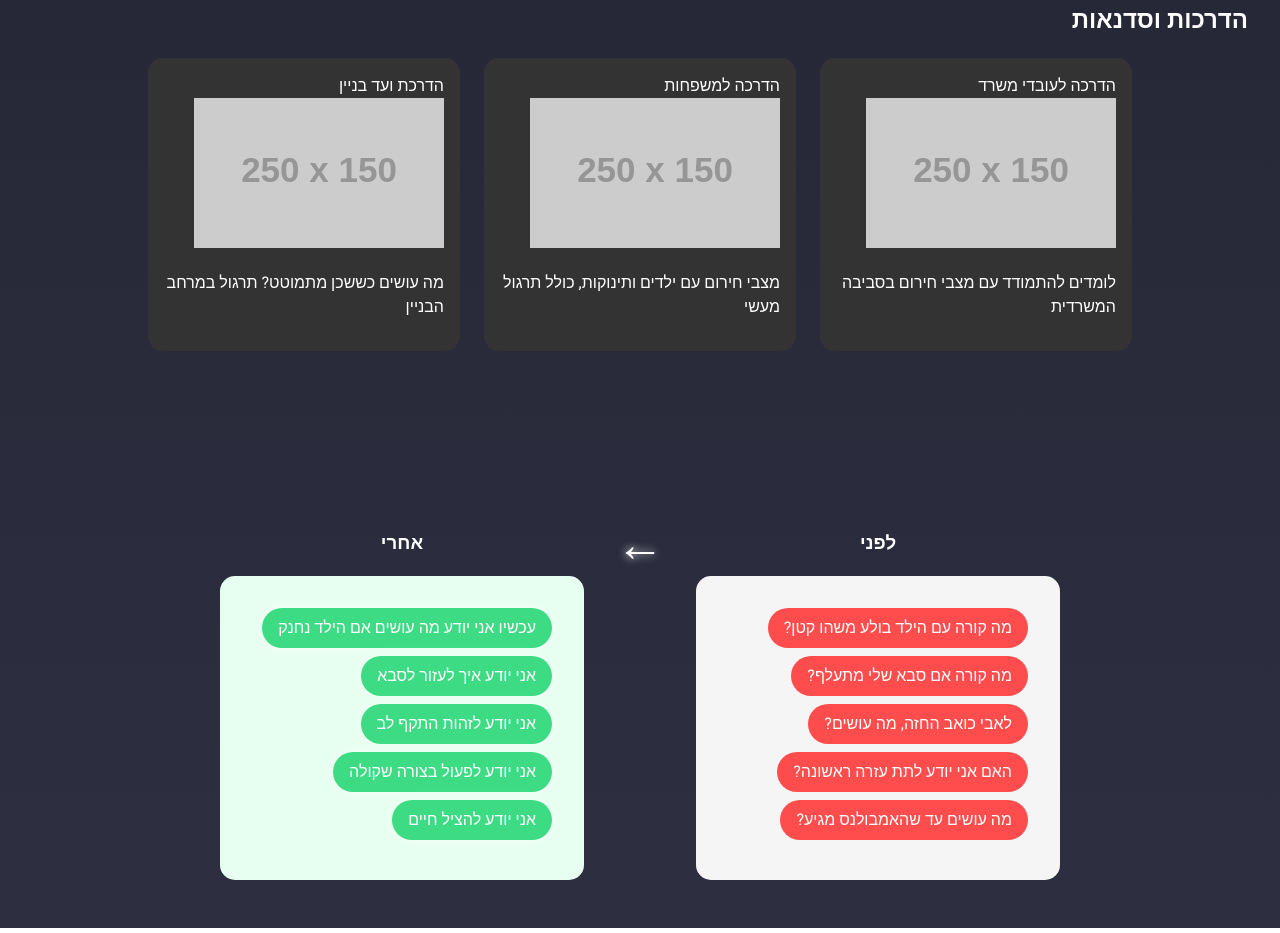
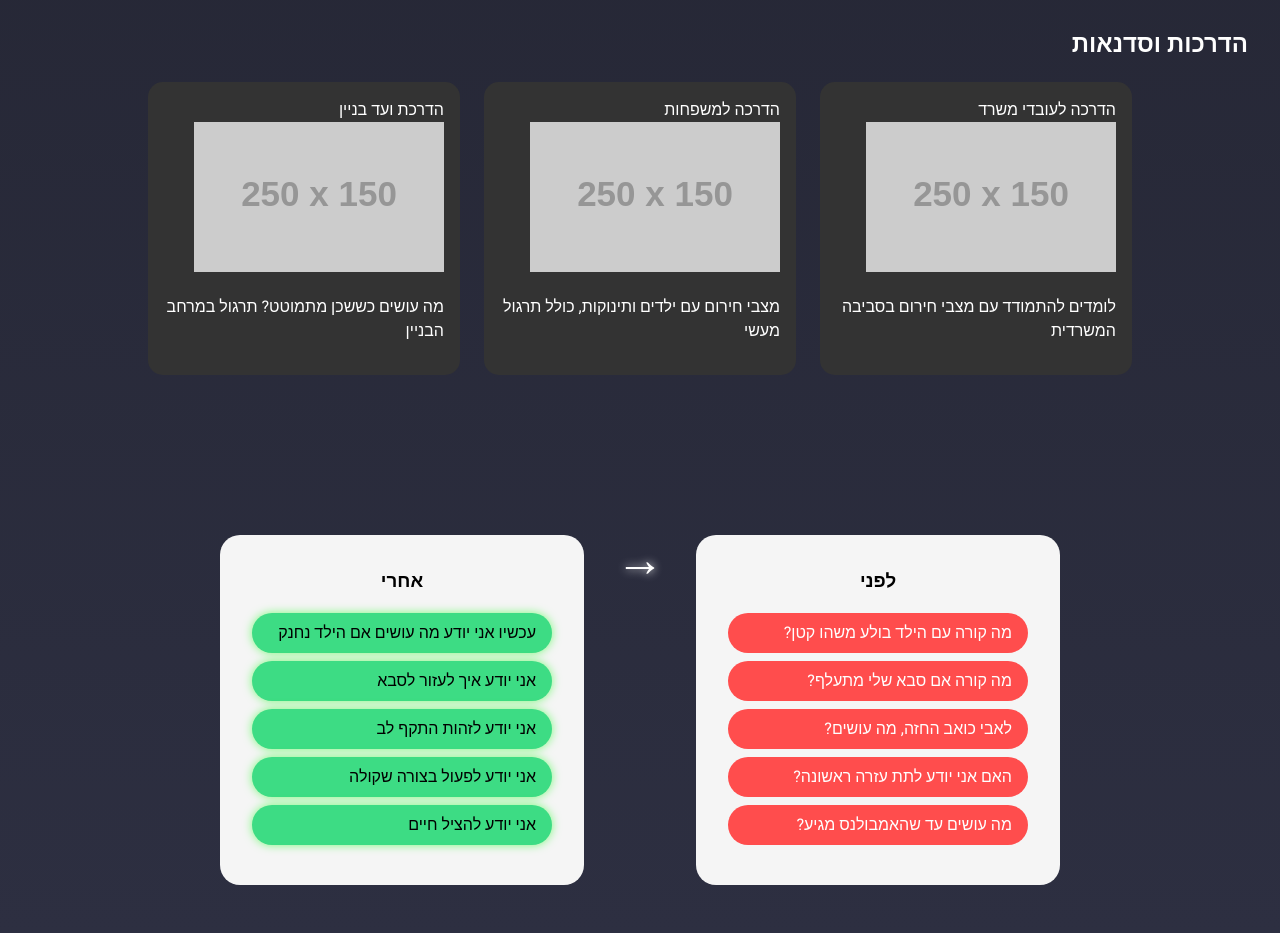
Before and after one commit to Amir4685/amir-first-aid-website, a plain HTML site: page index.html in a window 1280 px wide. Shown: the part 1372-2305 px from the top of the page. Drawn offline with Linux system fonts and the light colour scheme; placeholder pictures from the web are drawn by us.

Commit message:
Update index.html

```diff
--- a/index.html
+++ b/index.html
@@ -43,20 +43,20 @@
       height: 30px;
     }
     .hero {
-      position: relative;
       text-align: center;
       padding: 4rem 2rem;
+      position: relative;
+      overflow: hidden;
     }
-    .hero::before {
-      content: "";
+    .hero video {
       position: absolute;
       top: 0;
       left: 0;
-      right: 0;
-      bottom: 0;
-      background: url('https://www.videvo.net/videvo_files/converted/2014_05/preview/MedicalEmergencyHospital1Videvo.mov22877.webm') no-repeat center center/cover;
-      opacity: 0.2;
+      width: 100%;
+      height: 100%;
+      object-fit: cover;
       z-index: -1;
+      opacity: 0.4;
     }
     .hero h1 {
       font-size: 3rem;
@@ -100,7 +100,7 @@
       max-width: 300px;
       margin: 1rem auto;
       border-radius: 20px;
-      box-shadow: 0 0 15px white;
+      box-shadow: 0 0 20px white;
     }
     .social-icons {
       display: flex;
@@ -111,7 +111,7 @@
     .social-icons a img {
       width: 30px;
       height: 30px;
-      filter: brightness(2);
+      filter: brightness(0) invert(1);
     }
     .cards-container {
       display: flex;
@@ -124,16 +124,12 @@
       padding: 1rem;
       border-radius: 15px;
       width: 280px;
-      transition: all 0.4s ease-in-out;
+      transition: transform 0.4s ease, box-shadow 0.4s ease;
       cursor: pointer;
     }
-    .card.open {
-      transform: scale(1.1) rotate(2deg);
-      width: 90%;
-      background-color: #444;
-    }
     .card:hover {
-      transform: scale(1.05);
+      transform: scale(1.05) rotate(1deg);
+      box-shadow: 0 8px 20px rgba(255, 77, 136, 0.4);
     }
     .before-after-section {
       display: flex;
@@ -143,39 +139,39 @@
       margin-top: 4rem;
       flex-wrap: wrap;
     }
-    .thought-box {
-      width: 300px;
-      padding: 2rem;
-      background-color: #f5f5f5;
-      border-radius: 15px;
-      color: #333;
-      position: relative;
-    }
-    .thought-box.good {
-      background-color: #e7fff0;
-    }
-    .thought-bubble {
-      background-color: #ff4d4d;
-      color: white;
-      padding: 0.5rem 1rem;
-      border-radius: 30px;
-      margin-bottom: 0.5rem;
-      display: inline-block;
-    }
-    .thought-box.good .thought-bubble {
-      background-color: #3ddc84;
-      color: white;
-      box-shadow: 0 0 10px rgba(255,255,255,0.6);
-    }
     .arrow {
       font-size: 3rem;
       color: white;
-      animation: bounce 1s infinite;
+      animation: bounce 1.5s infinite;
       text-shadow: 0 0 10px white;
     }
     @keyframes bounce {
       0%, 100% { transform: translateY(0); }
       50% { transform: translateY(-10px); }
+    }
+    .thought-box {
+      width: 300px;
+      padding: 2rem;
+      background-color: #f5f5f5;
+      border-radius: 20px;
+      color: black;
+      position: relative;
+    }
+    .thought-box h3 {
+      text-align: center;
+      margin-top: 0;
+    }
+    .thought {
+      background-color: #ff4d4d;
+      color: white;
+      border-radius: 20px;
+      padding: 0.5rem 1rem;
+      margin: 0.5rem 0;
+    }
+    .thought.good {
+      background-color: #3ddc84;
+      color: #000;
+      box-shadow: 0 0 10px rgba(0,255,0,0.5);
     }
   </style>
 </head>
@@ -187,6 +183,9 @@
     <img src="https://upload.wikimedia.org/wikipedia/commons/6/6b/WhatsApp.svg" alt="צ'אט וואטסאפ">
   </a>
   <section class="hero">
+    <video autoplay muted loop>
+      <source src="https://www.w3schools.com/howto/rain.mp4" type="video/mp4">
+    </video>
     <h1>הדרכות עזרה ראשונה - אמיר מציל חיים</h1>
     <p>הדרכות עזרה ראשונה לכל גיל, סדנאות שיכולות להציל חיים - בגובה העיניים, ומהלב</p>
     <form class="contact-form">
@@ -203,8 +202,8 @@
     </form>
   </section>
   <section class="section about">
-    <h2 style="text-align: center;">קצת עליי</h2>
-    <p style="text-align: center;">אני חובש רפואת חירום מוסמך, מדריך רפואה במד"א ראשון לציון עם ניסיון של מעל לשנתיים בהדרכות עיוניות ומעשיות. מכשיר מאות צעירים, נאמני עזרה ראשונה וחובשים בשטח.</p>
+    <h2 style="text-align:center">קצת עליי</h2>
+    <p style="text-align:center">אני חובש רפואת חירום מוסמך, מדריך רפואה במד"א ראשון לציון עם ניסיון של מעל לשנתיים בהדרכות עיוניות ומעשיות. אני מכשיר נאמני עזרה ראשונה, חובשים צעירים ובני נוער - ומעביר הדרכות שמכינות אתכם למצבים האמיתיים של החיים.</p>
     <img src="PHOTO-2025-02-10-08-51-11.jpg" alt="אמיר במדים">
     <div class="social-icons">
       <a href="https://instagram.com"><img src="https://cdn-icons-png.flaticon.com/512/174/174855.png"></a>
@@ -215,40 +214,29 @@
   <section class="section">
     <h2>הדרכות וסדנאות</h2>
     <div class="cards-container">
-      <div class="card" onclick="toggleCard(this)">הדרכה לעובדי משרד<br><img src="https://via.placeholder.com/250x150" alt=""/><p>לומדים להתמודד עם מצבי חירום בסביבה המשרדית</p></div>
-      <div class="card" onclick="toggleCard(this)">הדרכה למשפחות<br><img src="https://via.placeholder.com/250x150" alt=""/><p>מצבי חירום עם ילדים ותינוקות, כולל תרגול מעשי</p></div>
-      <div class="card" onclick="toggleCard(this)">הדרכת ועד בניין<br><img src="https://via.placeholder.com/250x150" alt=""/><p>מה עושים כששכן מתמוטט? תרגול במרחב הבניין</p></div>
+      <div class="card" onclick="alert('פרטים נוספים בקרוב')">הדרכה לעובדי משרד<br><img src="https://via.placeholder.com/250x150" alt=""/><p>לומדים להתמודד עם מצבי חירום בסביבה המשרדית</p></div>
+      <div class="card" onclick="alert('פרטים נוספים בקרוב')">הדרכה למשפחות<br><img src="https://via.placeholder.com/250x150" alt=""/><p>מצבי חירום עם ילדים ותינוקות, כולל תרגול מעשי</p></div>
+      <div class="card" onclick="alert('פרטים נוספים בקרוב')">הדרכת ועד בניין<br><img src="https://via.placeholder.com/250x150" alt=""/><p>מה עושים כששכן מתמוטט? תרגול במרחב הבניין</p></div>
     </div>
   </section>
   <section class="section before-after-section">
-    <div>
-      <h3 style="text-align:center">לפני</h3>
-      <div class="thought-box">
-        <div class="thought-bubble">מה קורה עם הילד בולע משהו קטן?</div>
-        <div class="thought-bubble">מה קורה אם סבא שלי מתעלף?</div>
-        <div class="thought-bubble">לאבי כואב החזה, מה עושים?</div>
-        <div class="thought-bubble">האם אני יודע לתת עזרה ראשונה?</div>
-        <div class="thought-bubble">מה עושים עד שהאמבולנס מגיע?</div>
-      </div>
+    <div class="thought-box">
+      <h3>לפני</h3>
+      <div class="thought">מה קורה עם הילד בולע משהו קטן?</div>
+      <div class="thought">מה קורה אם סבא שלי מתעלף?</div>
+      <div class="thought">לאבי כואב החזה, מה עושים?</div>
+      <div class="thought">האם אני יודע לתת עזרה ראשונה?</div>
+      <div class="thought">מה עושים עד שהאמבולנס מגיע?</div>
     </div>
-    <div class="arrow">←</div>
-    <div>
-      <h3 style="text-align:center">אחרי</h3>
-      <div class="thought-box good">
-        <div class="thought-bubble">עכשיו אני יודע מה עושים אם הילד נחנק</div>
-        <div class="thought-bubble">אני יודע איך לעזור לסבא</div>
-        <div class="thought-bubble">אני יודע לזהות התקף לב</div>
-        <div class="thought-bubble">אני יודע לפעול בצורה שקולה</div>
-        <div class="thought-bubble">אני יודע להציל חיים</div>
-      </div>
+    <div class="arrow">→</div>
+    <div class="thought-box">
+      <h3>אחרי</h3>
+      <div class="thought good">עכשיו אני יודע מה עושים אם הילד נחנק</div>
+      <div class="thought good">אני יודע איך לעזור לסבא</div>
+      <div class="thought good">אני יודע לזהות התקף לב</div>
+      <div class="thought good">אני יודע לפעול בצורה שקולה</div>
+      <div class="thought good">אני יודע להציל חיים</div>
     </div>
   </section>
-  <script>
-    function toggleCard(card) {
-      const all = document.querySelectorAll('.card');
-      all.forEach(c => c.classList.remove('open'));
-      card.classList.add('open');
-    }
-  </script>
 </body>
 </html>
```
